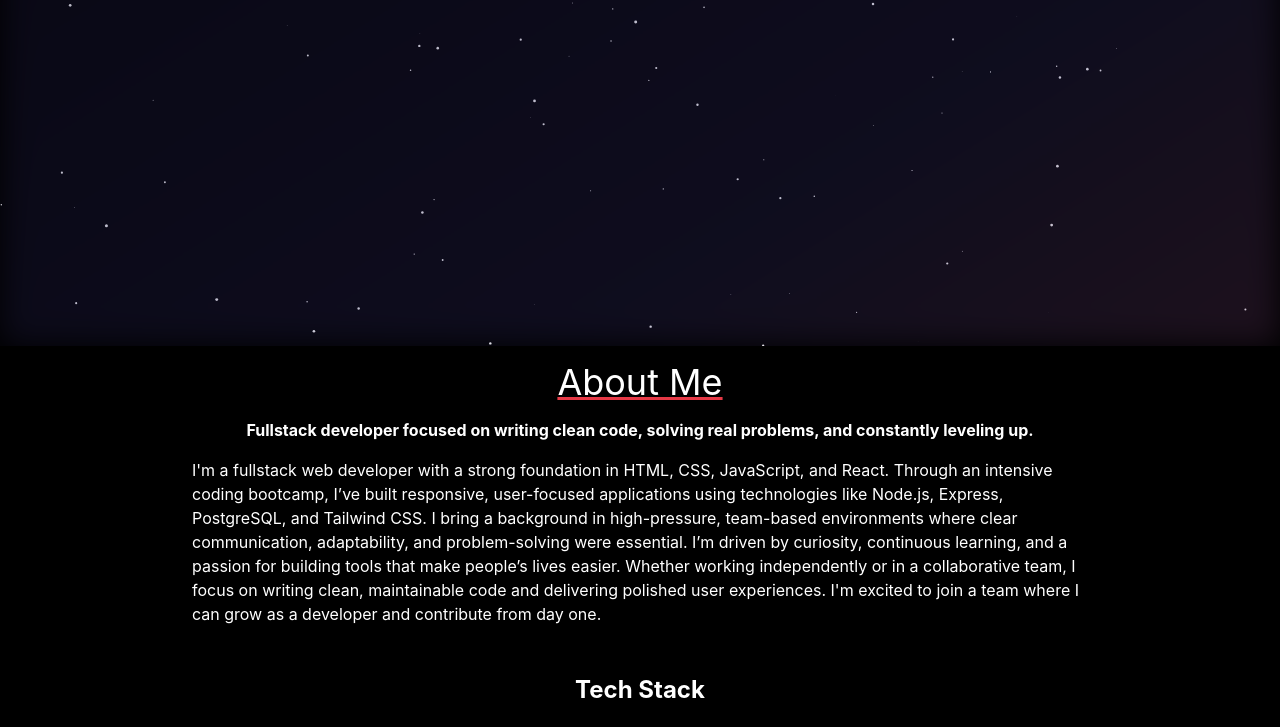
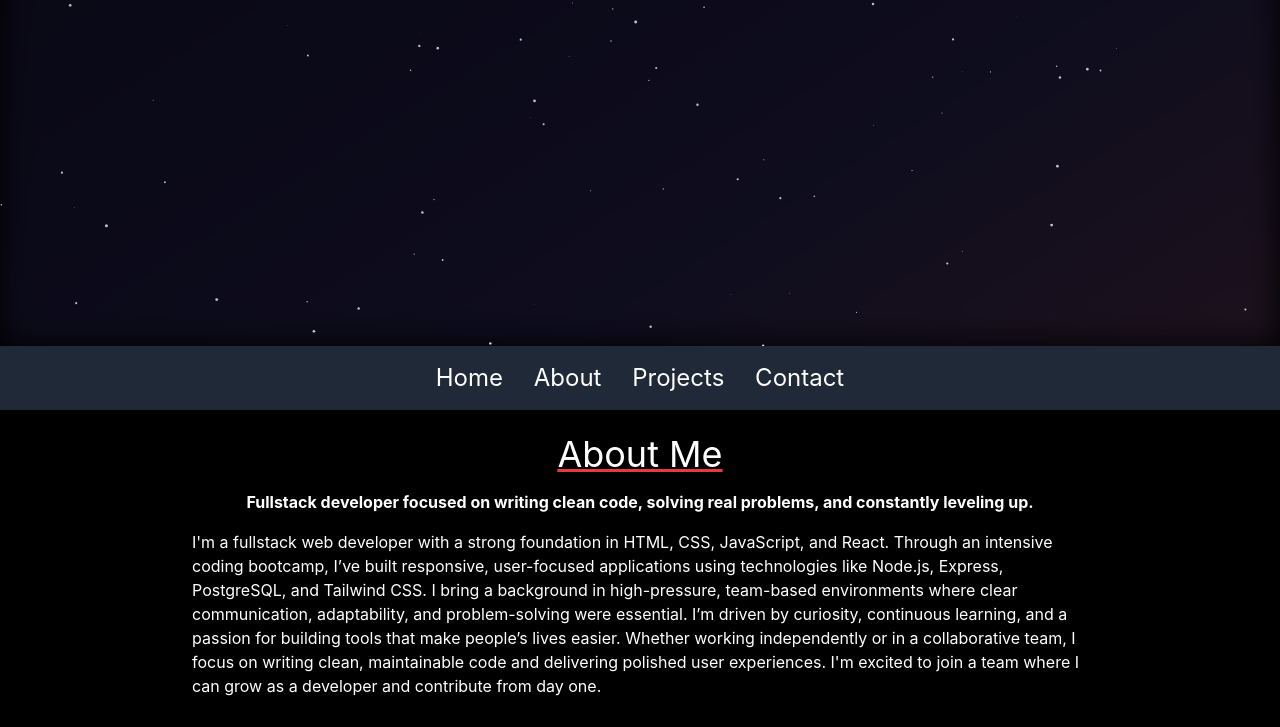
Before and after one commit to DylanKeck/portfolio-website, a website built with Vite: page index.html in a window 1280 px wide. Shown: the part 454-1181 px from the top of the page. Built offline with nearby package versions, Linux system fonts and the light colour scheme.

Commit message:
switched to sticky from fixed on nav bar

```diff
--- a/index.html
+++ b/index.html
@@ -19,8 +19,8 @@
     <h2 class="text-3xl">I am a Fullstack Developer</h2>
   </div>
 </section>
-<header class="flex justify-end">
-  <nav class="md:text-2xl p-2.5 md:p-4 fixed mb-2 top-0 bg-gray-800/75 w-full text-center ">
+<header class="flex justify-end sticky top-0">
+  <nav class="md:text-2xl p-2.5 md:p-4 sticky mb-2 top-0 bg-gray-800 w-full text-center ">
     <a href="#home" class="px-3 hover:text-red-600">Home</a>
     <a href="#about" class="px-3 hover:text-red-600">About</a>
     <a href="#projects" class="px-3 hover:text-red-600">Projects</a>
```
